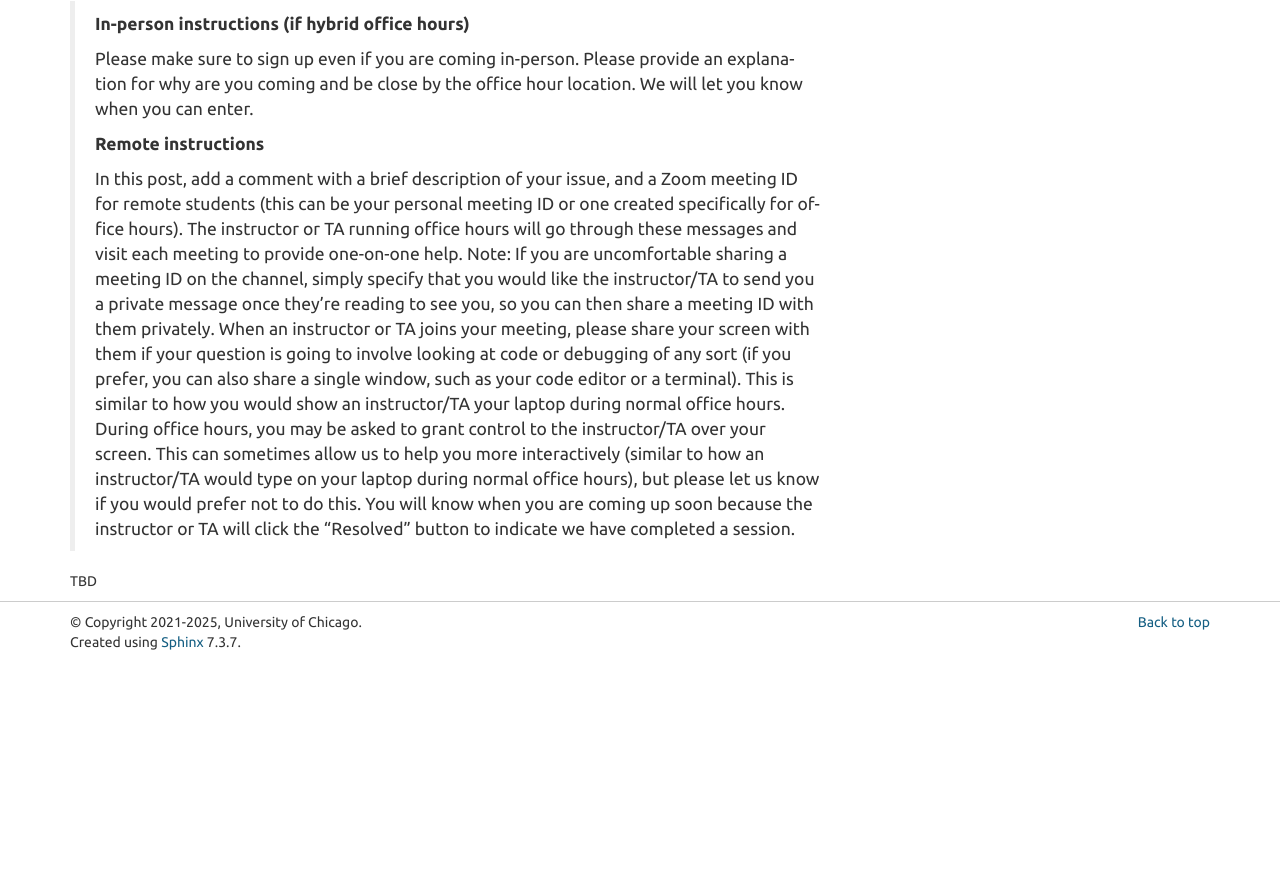
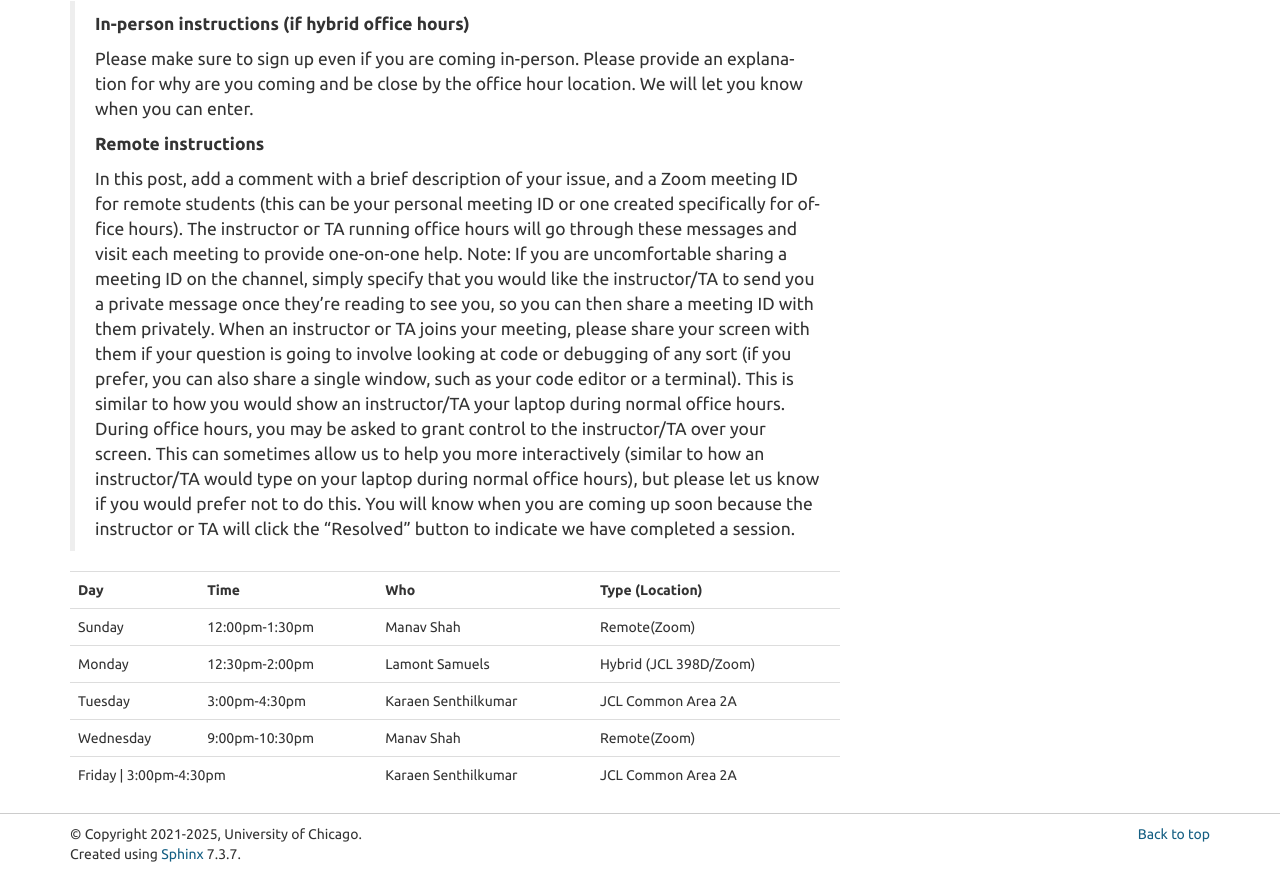
Before and after one commit to lsamuels/mpcs52072-site, a plain HTML site: page office-hours.html in a window 1280 px wide. Shown: the part 495-1369 px from the top of the page. Before the commit the page ends 1157 px from the top, so only its background shows below. Drawn offline with Linux system fonts and the light colour scheme.

Commit message:
Add office hours

```diff
--- a/office-hours.html
+++ b/office-hours.html
@@ -125,7 +125,40 @@ to the instructor/TA over your screen. This can sometimes allow us to help you m
 let us know if you would prefer not to do this. You will know when you are coming up soon because
 the instructor or TA will click the “Resolved” button to indicate we have completed a session.</p>
 </div></blockquote>
-<p>TBD</p>
+<table class="docutils align-default">
+<tbody>
+<tr class="row-odd"><td rowspan="2"><p><strong>Day</strong></p></td>
+<td rowspan="2"><p><strong>Time</strong></p></td>
+<td rowspan="2"><p><strong>Who</strong></p></td>
+<td rowspan="2"><p><strong>Type (Location)</strong></p></td>
+</tr>
+<tr class="row-even"></tr>
+<tr class="row-odd"><td><p>Sunday</p></td>
+<td><p>12:00pm-1:30pm</p></td>
+<td><p>Manav Shah</p></td>
+<td><p>Remote(Zoom)</p></td>
+</tr>
+<tr class="row-even"><td><p>Monday</p></td>
+<td><p>12:30pm-2:00pm</p></td>
+<td><p>Lamont Samuels</p></td>
+<td><p>Hybrid (JCL 398D/Zoom)</p></td>
+</tr>
+<tr class="row-odd"><td><p>Tuesday</p></td>
+<td><p>3:00pm-4:30pm</p></td>
+<td><p>Karaen Senthilkumar</p></td>
+<td><p>JCL Common Area 2A</p></td>
+</tr>
+<tr class="row-even"><td><p>Wednesday</p></td>
+<td><p>9:00pm-10:30pm</p></td>
+<td><p>Manav Shah</p></td>
+<td><p>Remote(Zoom)</p></td>
+</tr>
+<tr class="row-odd"><td colspan="2"><p>Friday   | 3:00pm-4:30pm</p></td>
+<td><p>Karaen Senthilkumar</p></td>
+<td><p>JCL Common Area 2A</p></td>
+</tr>
+</tbody>
+</table>
 </section>
 </section>
 
```
Also changed, not shown: searchindex.js.
